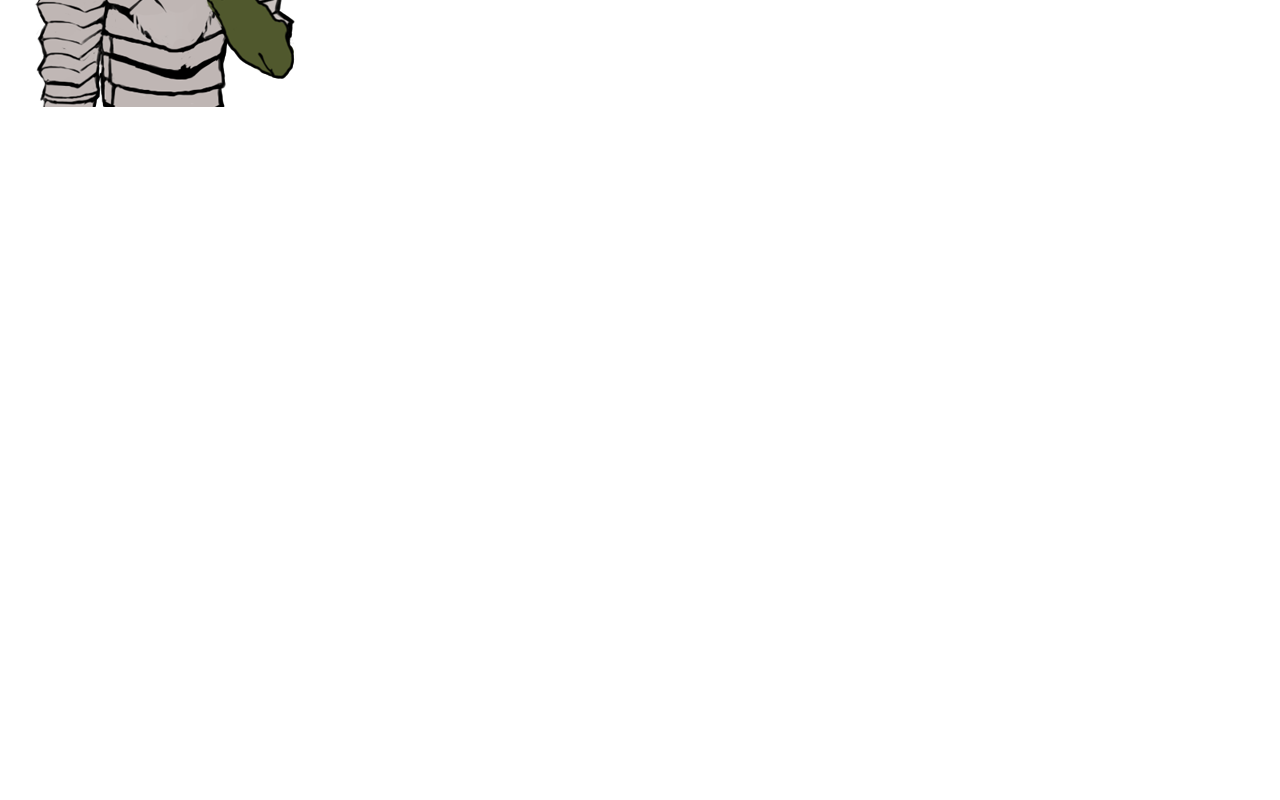
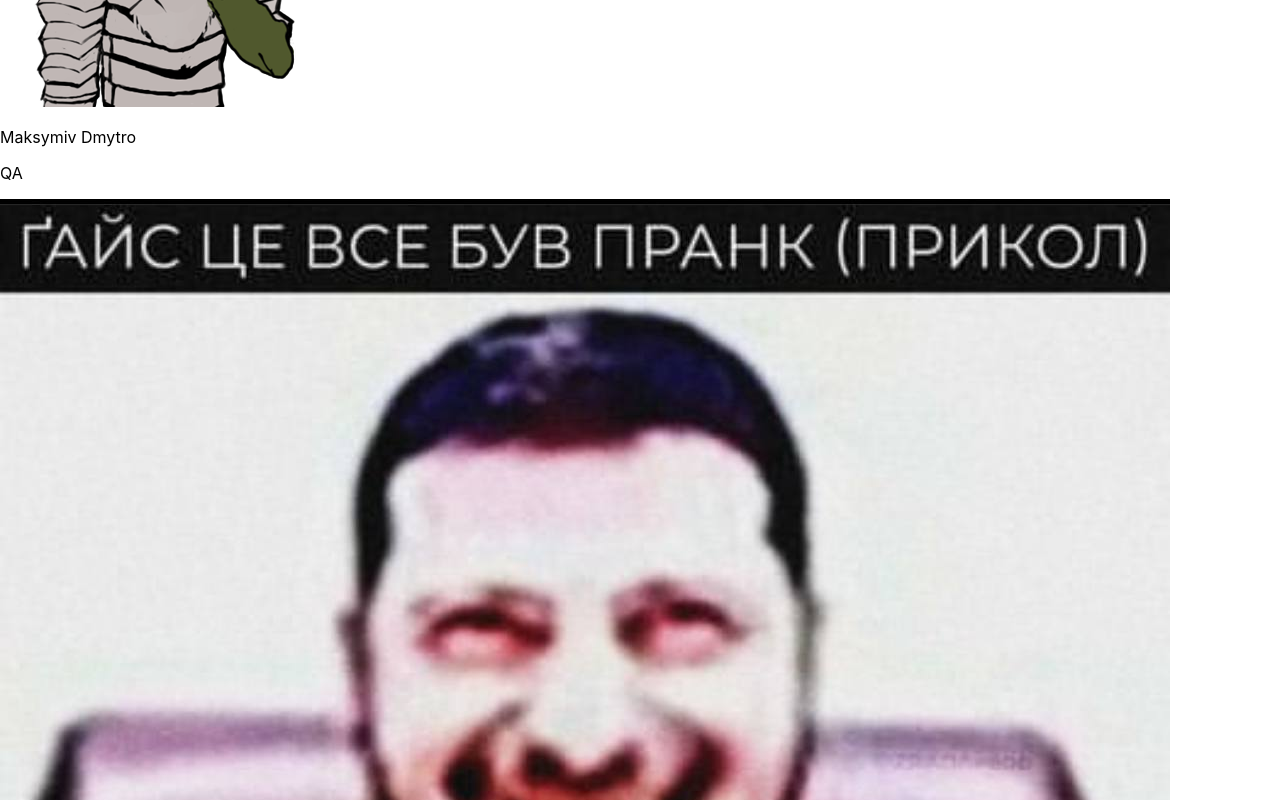
Before and after one commit to AlexMartnov/sombragit, a React (Create React App) app: page / in a window 1280 px wide. Shown: the part 800-1600 px from the top of the page. Before the commit the page ends 911 px from the top, so only its background shows below. Built offline with nearby package versions, Linux system fonts and the light colour scheme.

Commit message:
maaaksymiw

```diff
--- a/src/App.js
+++ b/src/App.js
@@ -1,5 +1,6 @@
 import OleksandrPhoto from './Oleksandr.jpg';
 import OlegPhoto from './Legarde_portrait4.webp'
+import DmytroPhoto from './maaaksymiw.jpg'
 import './App.css';
 
 function App() {
@@ -15,6 +16,11 @@ function App() {
           <p>tech Lead</p>
           <img src={OlegPhoto} alt="Text"/>
         </div>
+        <div>
+          <p>Maksymiv Dmytro</p>
+          <p>QA</p>
+          <img src={DmytroPhoto} alt="Text"/>
+        </div>
       </div>
   );
 }
```
Also changed, not shown: src/maaaksymiw.jpg (added).
